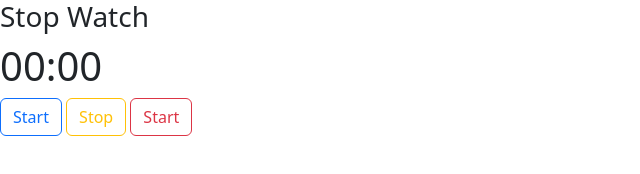
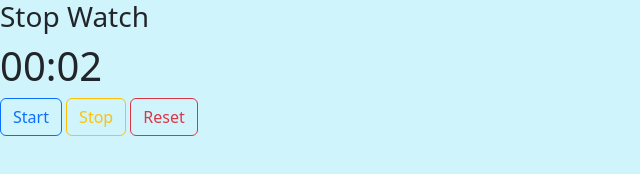
Before and after one commit to shahriyor1808/Web, a plain HTML site: page web/index.html in a window 1280 px wide. Both pictures are taken after a click on the button "Start". Shown: the whole page, without its empty margins (0-640 px from the left). Drawn offline with nearby package versions, Linux system fonts and the light colour scheme.

Commit message:
Add files via upload

```diff
--- a/web/index.html
+++ b/web/index.html
@@ -5,12 +5,13 @@
     <link href="https://cdn.jsdelivr.net/npm/bootstrap@5.3.3/dist/css/bootstrap.min.css" rel="stylesheet" integrity="sha384-QWTKZyjpPEjISv5WaRU9OFeRpok6YctnYmDr5pNlyT2bRjXh0JMhjY6hW+ALEwIH" crossorigin="anonymous">
     <title>Stop Watch</title>
 </head>
-<body>
+<body class="bg-info-subtle">
     <h3>Stop Watch</h3>
-    <h1>00:00</h1>
+    <h1 id="time">00:00</h1>
     <button class="btn btn-outline-primary" onclick="startClock()">Start</button>
-    <button class="btn btn-outline-warning" onclick="startClock()">Stop</button>
-    <button class="btn btn-outline-danger" onclick="startClock()">Start</button>
+    <button class="btn btn-outline-warning" onclick="stopClock()">Stop</button>
+    <button class="btn btn-outline-danger" onclick="resetClock()">Reset</button>
 </body>
+<script src="main.js"></script>
 <script src="https://cdn.jsdelivr.net/npm/bootstrap@5.3.3/dist/js/bootstrap.bundle.min.js" integrity="sha384-YvpcrYf0tY3lHB60NNkmXc5s9fDVZLESaAA55NDzOxhy9GkcIdslK1eN7N6jIeHz" crossorigin="anonymous"></script>
 </html>
--- a/web/main.js
+++ b/web/main.js
@@ -1,14 +1,34 @@
+let secondsElapsed = 0;
+let interval = null;
+const time = document.getElementById("time");
 
 
+function padStart(value){
+    return String(value).padStart(2, "0")
+}
+
+function setTime(){
+    const minutes = Math.floor(secondsElapsed / 60);
+    const seconds = secondsElapsed % 60
+    time.innerHTML = `${padStart(minutes)}:${padStart(seconds)}`;
+}
 
 
+function timer(){
+    secondsElapsed++;
+    setTime()
+}
 
 function startClock(){
+    if (interval) stopClock()
+    interval = setInterval(timer, 1000);
+}
+function stopClock() {
+    clearInterval(interval)
+}
 
+function resetClock() {
+    stopClock()
+    secondsElapsed = 0
+    setTime()
 }
-function stopClock(){
-
-}
-function reset(){
-
-}
```
